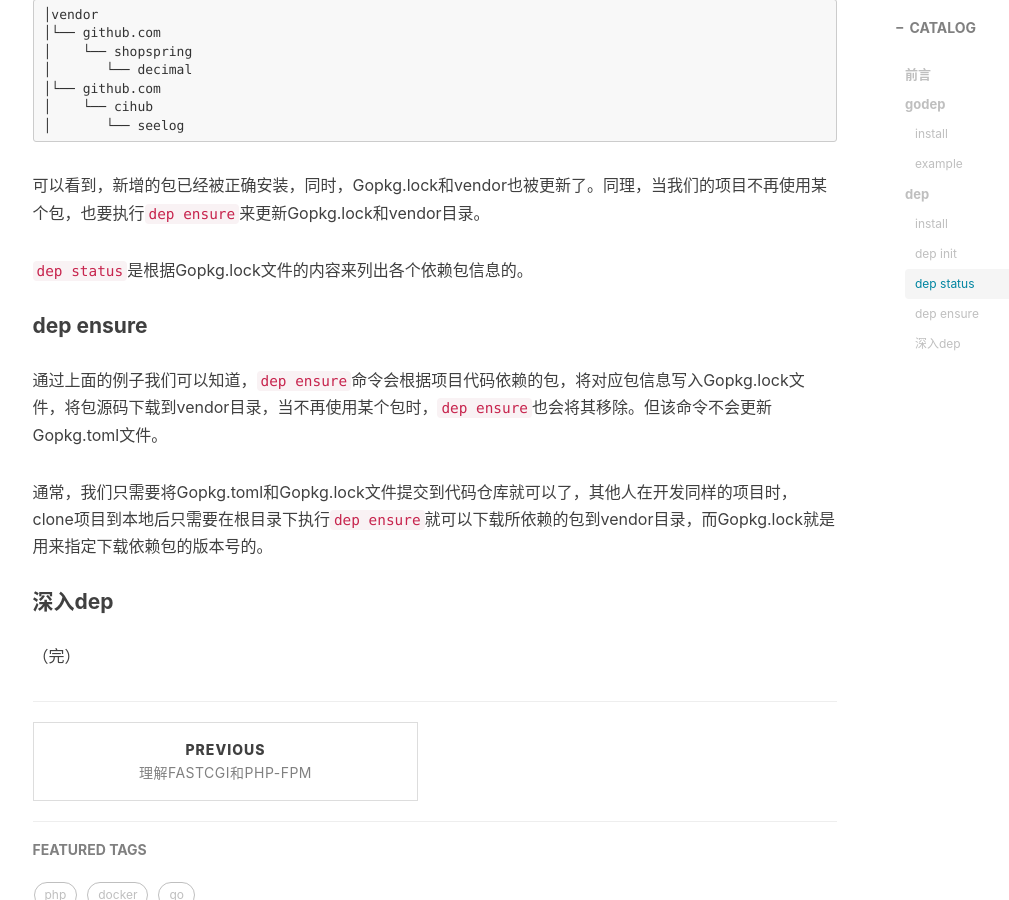
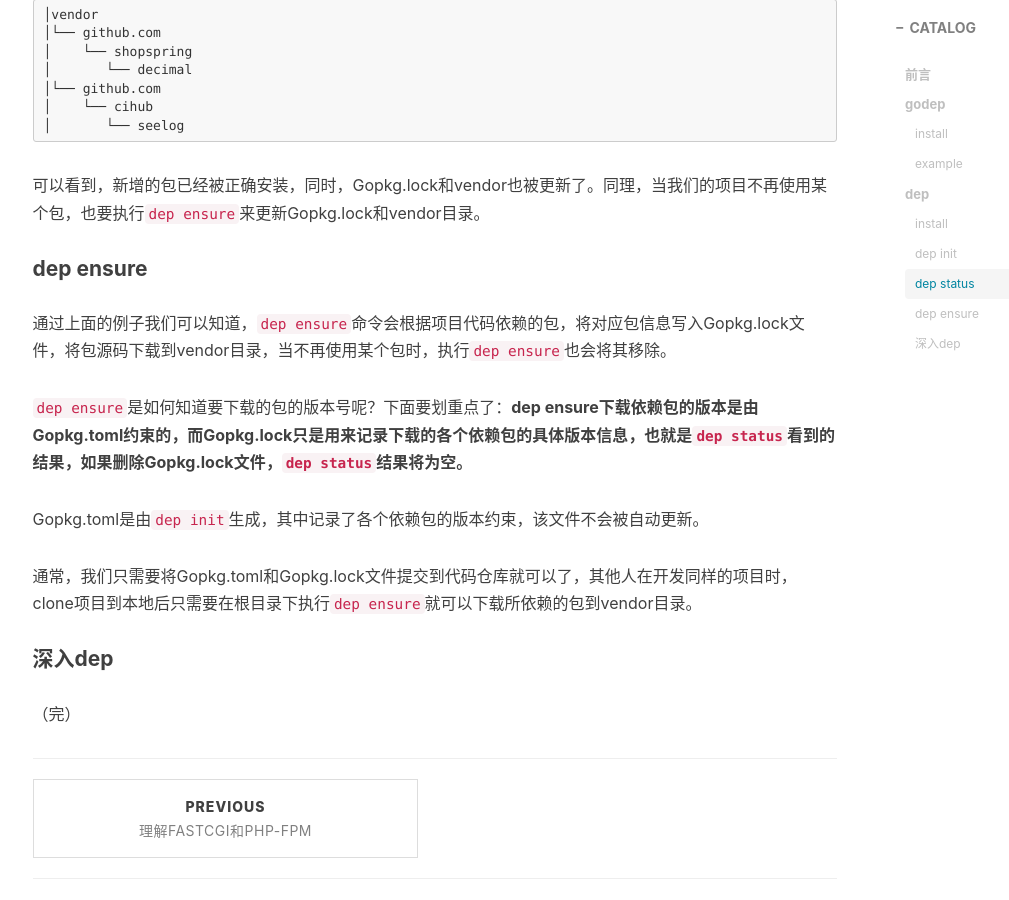
Before and after one commit to fengh0409/fengh0409.github.io, a Jekyll site: the page built from _posts/2017-07-11-godep-for-managing-go-package-dependencies.markdown, in a window 1280 px wide and 900 px high, scrolled down 5126 px. Shown: the whole window, without its empty margins (135-1144 px from the left). Built offline with Jekyll 4.4.1, drawn with Linux system fonts in a browser that asks for light colours; nearby versions of some CDN libraries; comment, search, counter and statistics services are not loaded; some of the changed text lies outside the part shown.

Commit message:
update godep blog

````diff
--- a/_posts/2017-07-11-godep-for-managing-go-package-dependencies.markdown
+++ b/_posts/2017-07-11-godep-for-managing-go-package-dependencies.markdown
@@ -80,7 +80,7 @@ func main() {
 
 ```
 
-如果我们的项目新增了某些依赖包，只需执行`godep save`就可以了，非常方便。这种包管理方式，有个不好的地方，就是需要将vendor目录提交到代码仓库，只有这样才能保证其他人使用的包版本一致。如果引用的包较多，则代码仓库将变得很庞大。
+如果我们的项目新增了某些依赖包，只需执行`godep save`就可以了，非常方便。这种包管理方式，也有个不好的地方，就是需要将vendor目录提交到代码仓库，只有这样才能保证其他人使用的包版本一致。如果引用的包较多，则代码仓库将变得很庞大。
 
 ## dep
 #### install
@@ -182,7 +182,7 @@ github.com/cihub/seelog  [github.com/cihub/seelog]
 This happens when a new import is added. Run `dep ensure` to install the missing packages.
 ```
 
-`dep status`会去检查Gopkg.lock和项目中引入的第三方包是否匹配，若不匹配，则会提示使用`dep ensure`安装依赖包。
+发现dep给出了一个提示，这是因为`dep status`会去检查Gopkg.lock和项目中引入的第三方包是否匹配，若不匹配，则会提示使用`dep ensure`安装依赖包。
 
 执行`dep ensure`后再执行`dep status`查看状态：
 ```
@@ -228,13 +228,14 @@ github.com/shopspring/decimal  branch master  branch master  16a9418   16a9418
 
 可以看到，新增的包已经被正确安装，同时，Gopkg.lock和vendor也被更新了。同理，当我们的项目不再使用某个包，也要执行`dep ensure`来更新Gopkg.lock和vendor目录。
 
-`dep status`是根据Gopkg.lock文件的内容来列出各个依赖包信息的。
+#### dep ensure
+通过上面的例子我们可以知道，`dep ensure`命令会根据项目代码依赖的包，将对应包信息写入Gopkg.lock文件，将包源码下载到vendor目录，当不再使用某个包时，执行`dep ensure`也会将其移除。
 
-#### dep ensure
-通过上面的例子我们可以知道，`dep ensure`命令会根据项目代码依赖的包，将对应包信息写入Gopkg.lock文件，将包源码下载到vendor目录，当不再使用某个包时，`dep ensure`也会将其移除。但该命令不会更新Gopkg.toml文件。
+`dep ensure`是如何知道要下载的包的版本号呢？下面要划重点了：**dep ensure下载依赖包的版本是由Gopkg.toml约束的，而Gopkg.lock只是用来记录下载的各个依赖包的具体版本信息，也就是`dep status`看到的结果，如果删除Gopkg.lock文件，`dep status`结果将为空。**
 
-通常，我们只需要将Gopkg.toml和Gopkg.lock文件提交到代码仓库就可以了，其他人在开发同样的项目时，clone项目到本地后只需要在根目录下执行`dep ensure`就可以下载所依赖的包到vendor目录，而Gopkg.lock就是用来指定下载依赖包的版本号的。
+Gopkg.toml是由`dep init`生成，其中记录了各个依赖包的版本约束，该文件不会被自动更新。
 
+通常，我们只需要将Gopkg.toml和Gopkg.lock文件提交到代码仓库就可以了，其他人在开发同样的项目时，clone项目到本地后只需要在根目录下执行`dep ensure`就可以下载所依赖的包到vendor目录。
 
 #### 深入dep
 
````
Also changed, not shown: other parts of _posts/2017-07-11-godep-for-managing-go-package-dependencies.markdown (+1 -1 lines).
